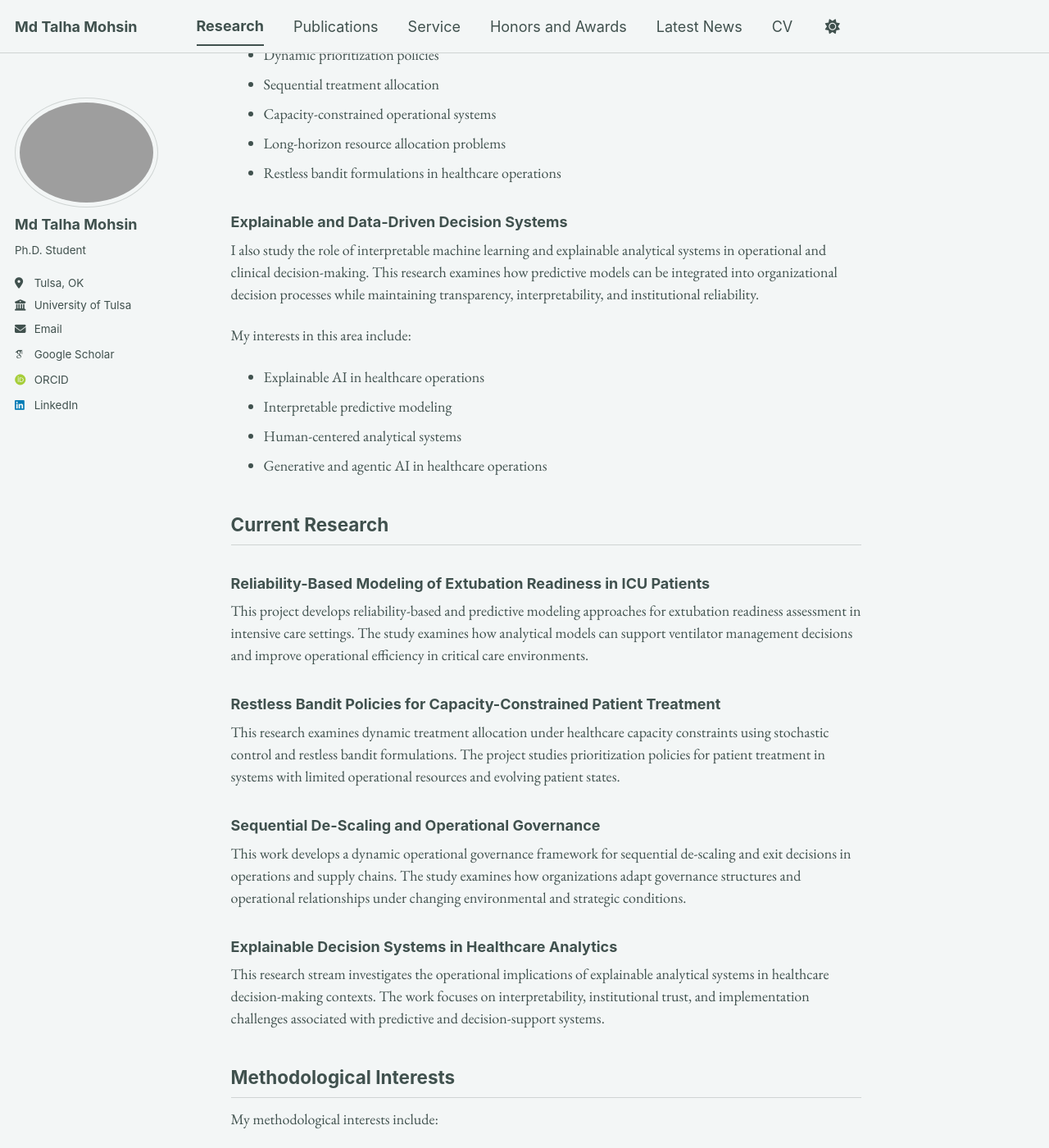
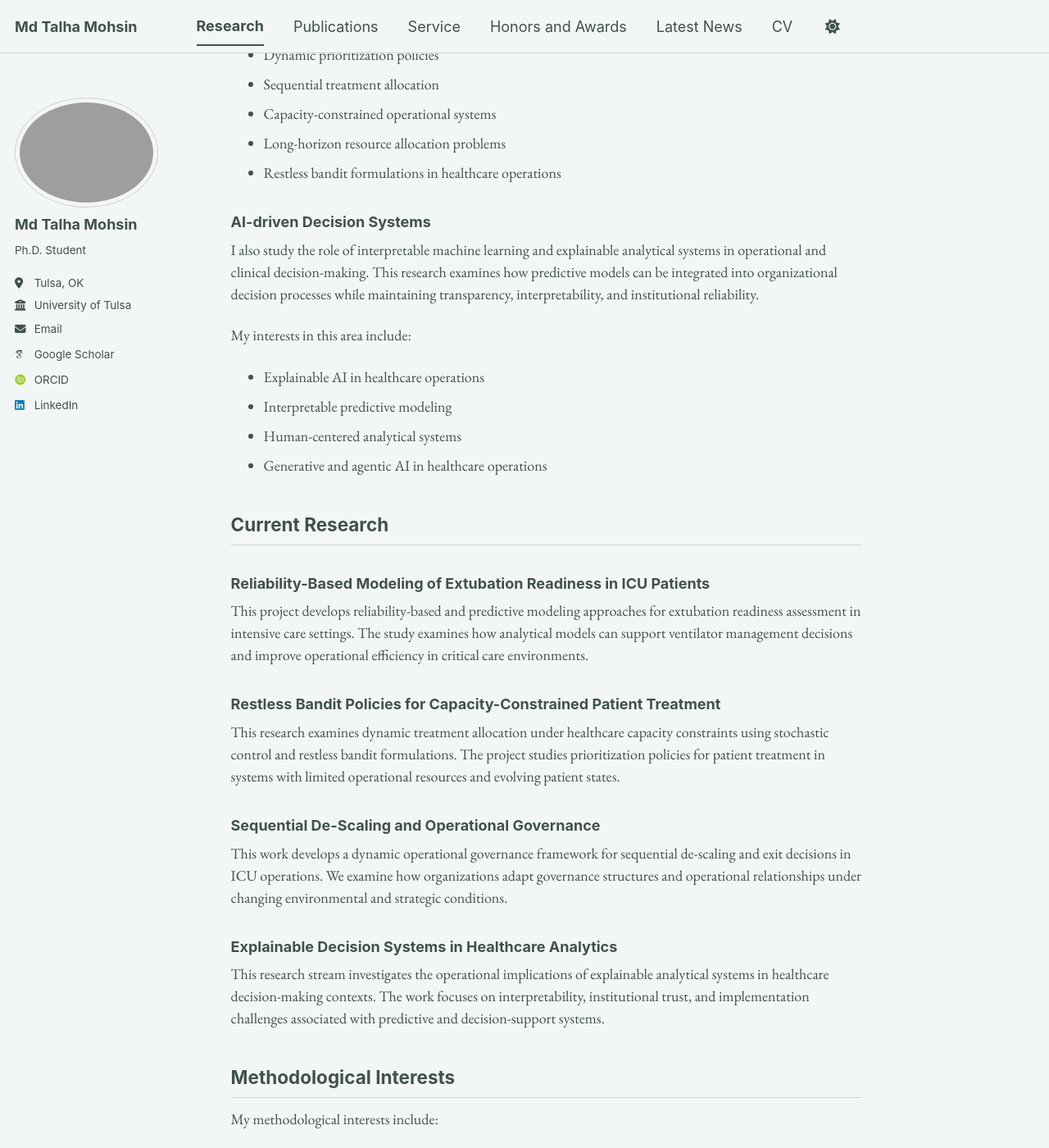
Before and after one commit to mdtalhamohsin/mdtalhamohsin.github.io, a Jekyll site: the page built from _pages/research.md, in a window 1280 px wide and 1400 px high, scrolled down 1031 px. Shown: the whole window at 82% size. Built offline with Jekyll 4.4.1, drawn with Linux system fonts in a browser that asks for light colours; some web fonts are replaced; a script bundle is joined from its source files by our own code; library files that are not in the unit come from our copies.

Commit message:
Update research.md

```diff
--- a/_pages/research.md
+++ b/_pages/research.md
@@ -30,7 +30,7 @@ My research in this area draws on stochastic optimization, dynamic programming,
 - Long-horizon resource allocation problems
 - Restless bandit formulations in healthcare operations
 
-### Explainable and Data-Driven Decision Systems
+### AI-driven Decision Systems
 
 I also study the role of interpretable machine learning and explainable analytical systems in operational and clinical decision-making. This research examines how predictive models can be integrated into organizational decision processes while maintaining transparency, interpretability, and institutional reliability.
 
@@ -52,7 +52,7 @@ This research examines dynamic treatment allocation under healthcare capacity co
 
 ### Sequential De-Scaling and Operational Governance
 
-This work develops a dynamic operational governance framework for sequential de-scaling and exit decisions in operations and supply chains. The study examines how organizations adapt governance structures and operational relationships under changing environmental and strategic conditions.
+This work develops a dynamic operational governance framework for sequential de-scaling and exit decisions in ICU operations. We examine how organizations adapt governance structures and operational relationships under changing environmental and strategic conditions.
 
 ### Explainable Decision Systems in Healthcare Analytics
 
```
